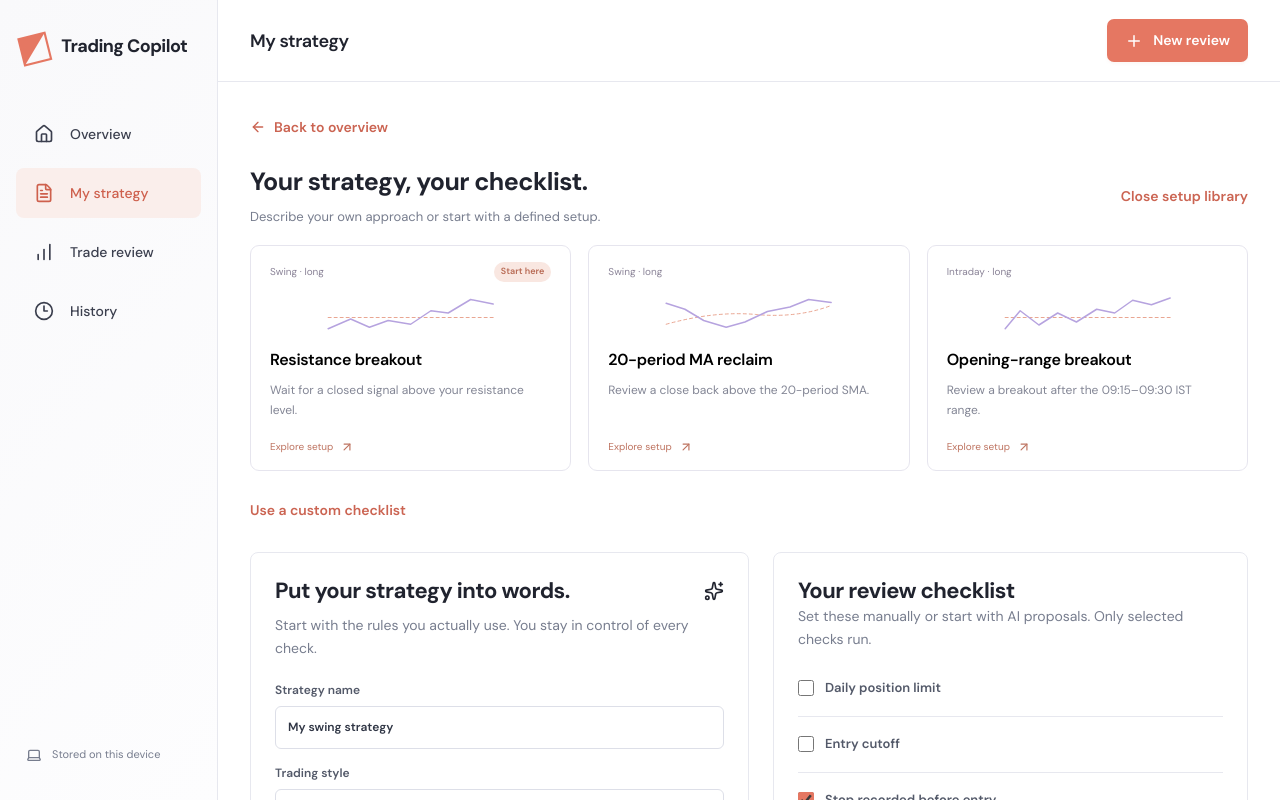
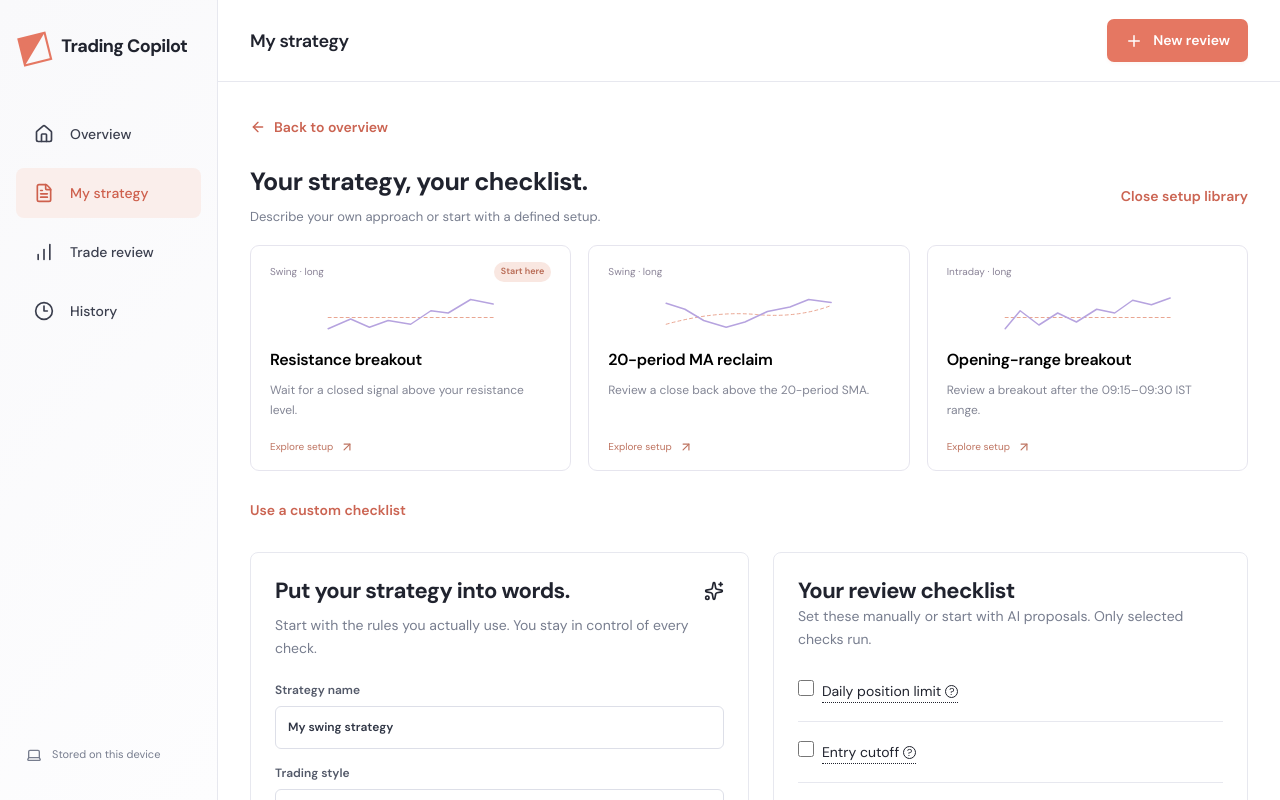
Before and after one commit to Dnyanesh1999/trading-copilot-alpha, a React (Vite) app: page / in a window 1280 px wide. Both pictures are taken after a click on the button "New review". Shown: the top 800 px of the page. Built offline with nearby package versions, Linux system fonts and the light colour scheme.

Commit message:
feat: add accessible plain-language terms and trade-specific R examples

```diff
--- /dev/null
+++ b/src/core/glossary.ts
@@ -0,0 +1,90 @@
+import type { Position, RuleId } from "./types";
+import {
+  planMetrics,
+  reportedPlanMetrics,
+  rupees,
+  timestampInfo,
+} from "./review";
+export const glossary = {
+  "planned-risk": {
+    label: "Planned risk",
+    meaning:
+      "The amount your recorded entry size could lose at the original stop, before fees or gaps.",
+    example: "A larger position or a more distant stop increases planned risk.",
+  },
+  "reward-risk": {
+    label: "Reward-to-risk (R)",
+    meaning:
+      "The distance to your target divided by the distance to your stop.",
+    example:
+      "A target twice as far from entry as the stop gives twice the planned reward for the risk.",
+  },
+  "stop-before-entry": {
+    label: "Stop recorded before entry",
+    meaning:
+      "Your records show that you wrote down the stop before opening the trade.",
+    example:
+      "A stop written after the entry cannot prove what you planned before it.",
+  },
+  "entry-cutoff": {
+    label: "Entry cutoff",
+    meaning: "The time before which your first entry must happen, in IST.",
+    example:
+      "Entering exactly at your cutoff is too late for a strictly-before rule.",
+  },
+  "daily-limit": {
+    label: "Daily position limit",
+    meaning: "The most new positions your checklist allows in one IST day.",
+    example: "Several fills for the same position still count as one position.",
+  },
+  "average-entry": {
+    label: "Average entry",
+    meaning:
+      "Your entry price averaged across fills, weighted by the quantity in each fill.",
+    example: "A larger fill affects the average more than a smaller fill.",
+  },
+  "broke-rule": {
+    label: "Broke rule",
+    meaning: "The available records show a confirmed rule was not followed.",
+    example: "A recorded entry after your confirmed cutoff breaks that rule.",
+  },
+  "needs-review": {
+    label: "Needs review",
+    meaning:
+      "A reported plan exceeds a limit, but its original entry-time state is unverified.",
+    example:
+      "A stop added after entry may show high reported risk without proving the original risk.",
+  },
+  "not-enough-data": {
+    label: "Not enough data",
+    meaning:
+      "A check cannot be decided because required information is missing or unverified.",
+    example:
+      "Without an original stop record, initial planned risk remains unknown.",
+  },
+  "gross-result": {
+    label: "Gross result",
+    meaning:
+      "The closed trade's price gain or loss before fees, slippage and taxes.",
+    example: "A profitable trade can still break your rules.",
+  },
+} as const;
+export type Term = keyof typeof glossary;
+export const ruleTerm = (id: RuleId): Term | undefined =>
+  id === "setup-entry" ? undefined : id;
+export function termExample(term: Term, position?: Position): string {
+  if (term !== "reward-risk" || !position) return glossary[term].example;
+  const initial = planMetrics(position);
+  const reported = initial.rewardRisk === null;
+  const m = reported ? reportedPlanMetrics(position) : initial;
+  return m.rewardRisk === null ||
+    m.stopDistance === null ||
+    m.targetDistance === null
+    ? `${position.instrument}: the original stop, target or complete entry records are missing or unverified, so an R example is unavailable.`
+    : `${position.instrument}: ${rupees(m.targetDistance)} reward ÷ ${rupees(m.stopDistance)} risk = ${m.rewardRisk.toFixed(2)}R${reported ? " reported; the original entry-time plan is unverified" : ""}.`;
+}
+export function recordTime(value: string | null | undefined): string {
+  if (!timestampInfo(value ?? null)) return "time not recorded";
+  const date = new Date(value!);
+  return `${date.toLocaleDateString("en-GB", { day: "numeric", month: "short", timeZone: "Asia/Kolkata" })}, ${date.toLocaleTimeString("en-GB", { hour: "2-digit", minute: "2-digit", hour12: false, timeZone: "Asia/Kolkata" })} IST`;
+}
--- a/src/workspace/ImprovementPlan.tsx
+++ b/src/workspace/ImprovementPlan.tsx
@@ -1,4 +1,6 @@
 import { needsReview } from "../core/review";
+import { TermChip } from "./TermChip";
+import { ruleTerm } from "../core/glossary";
 import { study } from "../study/client";
 import { useState } from "react";
 import { ArrowRight, Check, Save, Target, Copy } from "lucide-react";
@@ -90,6 +92,27 @@ export function ImprovementPlan({
               )}
             </div>
             <h3>{p.title}</h3>
+            {p.findings[0] && ruleTerm(p.findings[0].ruleId) && (
+              <TermChip
+                term={ruleTerm(p.findings[0].ruleId)!}
+                position={review.session.positions.find(
+                  (position) => position.id === p.findings[0].positionId,
+                )}
+              />
+            )}
+            {p.kind !== "maintain" && (
+              <TermChip
+                term={
+                  p.kind === "reported"
+                    ? p.findings.some(needsReview)
+                      ? "needs-review"
+                      : "not-enough-data"
+                    : p.kind === "evidence"
+                      ? "not-enough-data"
+                      : "broke-rule"
+                }
+              />
+            )}
             <p>{p.reason}</p>
             <h4>Before your next trade</h4>
             <p>{p.steps[0]}</p>
--- a/src/workspace/StrategyEditor.tsx
+++ b/src/workspace/StrategyEditor.tsx
@@ -1,3 +1,5 @@
+import { TermChip } from "./TermChip";
+import { ruleTerm } from "../core/glossary";
 import { study } from "../study/client";
 import { useState } from "react";
 import { ArrowRight, Check, Sparkles, AlertCircle } from "lucide-react";
@@ -274,8 +276,9 @@ export function StrategyEditor({
                   disabled={busy}
                   onChange={() => toggle(id)}
                 />
-                <span>{RULE_LABELS[id]}</span>
+                <span className="sr-only">{RULE_LABELS[id]}</span>
               </label>
+              {ruleTerm(id) && <TermChip term={ruleTerm(id)!} />}
               {draft.enabledRules.includes(id) && (
                 <div className="rule-value">
                   {id === "daily-limit" && (
--- /dev/null
+++ b/src/workspace/TermChip.tsx
@@ -0,0 +1,105 @@
+import { useEffect, useId, useRef, useState, type ReactNode } from "react";
+import { createPortal } from "react-dom";
+import { glossary, termExample, type Term } from "../core/glossary";
+import type { Position } from "../core/types";
+export function TermChip({
+  term,
+  position,
+  children,
+}: {
+  term: Term;
+  position?: Position;
+  children?: ReactNode;
+}) {
+  const [open, setOpen] = useState(false);
+  const [point, setPoint] = useState({ top: 0, left: 0 });
+  const trigger = useRef<HTMLButtonElement>(null),
+    card = useRef<HTMLDivElement>(null);
+  const timer = useRef<ReturnType<typeof setTimeout> | undefined>(undefined);
+  const id = useId();
+  function show() {
+    clearTimeout(timer.current);
+    const r = trigger.current?.getBoundingClientRect();
+    if (r) {
+      setPoint({
+        left: Math.max(12, Math.min(r.left, window.innerWidth - 292)),
+        top:
+          window.innerHeight - r.bottom < 220
+            ? Math.max(12, r.top - 210)
+            : r.bottom + 8,
+      });
+    }
+    setOpen(true);
+  }
+  function hide() {
+    timer.current = setTimeout(() => setOpen(false), 120);
+  }
+  useEffect(() => {
+    if (!open) return;
+    const outside = (e: PointerEvent) => {
+      if (
+        !trigger.current?.contains(e.target as Node) &&
+        !card.current?.contains(e.target as Node)
+      )
+        setOpen(false);
+    };
+    const escape = (e: KeyboardEvent) => {
+      if (e.key === "Escape") {
+        e.preventDefault();
+        e.stopPropagation();
+        setOpen(false);
+      }
+    };
+    const close = () => setOpen(false);
+    document.addEventListener("pointerdown", outside);
+    document.addEventListener("keydown", escape);
+    window.addEventListener("scroll", close, true);
+    return () => {
+      document.removeEventListener("pointerdown", outside);
+      document.removeEventListener("keydown", escape);
+      window.removeEventListener("scroll", close, true);
+    };
+  }, [open]);
+  useEffect(() => () => clearTimeout(timer.current), []);
+  return (
+    <>
+      <button
+        ref={trigger}
+        type="button"
+        className="term-chip"
+        aria-label={`Explain ${glossary[term].label}`}
+        aria-expanded={open}
+        aria-describedby={open ? id : undefined}
+        onMouseEnter={show}
+        onMouseLeave={hide}
+        onFocus={show}
+        onBlur={() => setOpen(false)}
+        onClick={(e) => {
+          e.preventDefault();
+          e.stopPropagation();
+          show();
+        }}
+      >
+        {children ?? glossary[term].label}
+        <span aria-hidden="true">?</span>
+      </button>
+      {open &&
+        createPortal(
+          <div
+            ref={card}
+            id={id}
+            role="tooltip"
+            className="term-card"
+            style={point}
+            onMouseEnter={() => clearTimeout(timer.current)}
+            onMouseLeave={hide}
+          >
+            <strong>{glossary[term].label}</strong>
+            <p>{glossary[term].meaning}</p>
+            <p className="term-example">{termExample(term, position)}</p>
+          </div>,
+          trigger.current?.closest("dialog") ?? document.body,
+        )}
+    </>
+  );
+}
--- a/src/workspace/workspace.css
+++ b/src/workspace/workspace.css
@@ -2256,3 +2256,64 @@ body:has(.study-session-bar) .toast-stack {
 .action-options {
   align-items: start;
 }
+.term-chip {
+  display: inline-flex;
+  align-items: center;
+  gap: 4px;
+  background: none;
+  border: 0;
+  border-bottom: 1px dotted currentColor;
+  border-radius: 0;
+  color: inherit;
+  font: inherit;
+  padding: 2px 0;
+  text-align: left;
+  cursor: help;
+}
+.term-chip > span {
+  font-size: 10px;
+  border: 1px solid currentColor;
+  border-radius: 50%;
+  width: 13px;
+  height: 13px;
+  text-align: center;
+  line-height: 12px;
+  flex-shrink: 0;
+}
+.term-chip:focus-visible {
+  outline: 2px solid #e9614d;
+  outline-offset: 4px;
+}
+.term-card {
+  position: fixed;
+  z-index: 1000;
+  width: min(280px, calc(100vw - 24px));
+  max-height: 45vh;
+  overflow: auto;
+  padding: 15px;
+  border: 1px solid #d9d5df;
+  border-radius: 12px;
+  background: #fff;
+  color: #292733;
+  box-shadow: 0 8px 24px #24203326;
+  font-size: 13px;
+}
+.term-card p {
+  margin: 8px 0 0;
+  line-height: 1.5;
+}
+.term-example {
+  color: #595464;
+}
+.checklist-term {
+  display: inline-block;
+  margin: 5px 16px 5px 0;
+}
+.rule-row > .check-label {
+  display: inline-flex;
+  margin-right: 8px;
+}
+.action-card > .term-chip {
+  font-size: 12px;
+  margin-right: 12px;
+}
```
Also changed, not shown: src/workspace/ReviewView.tsx (+45 -18 lines), 1 other file (tests, documents, lock files or other folders).
